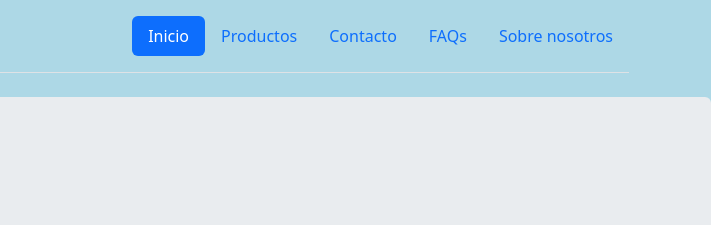
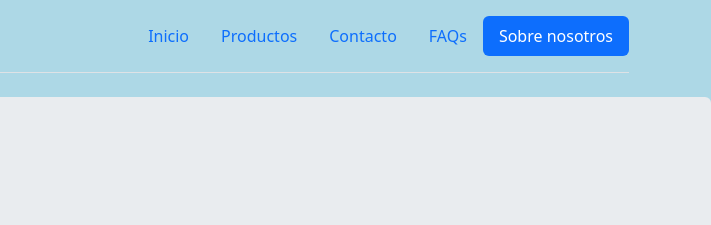
Before and after one commit to ClauRM/AccesoDatos_nodejs, a plain HTML site: page 002-Nodejs/002-ServidorWeb/006-WebFuncional/aboutme.html in a window 1280 px wide. Shown: the top 225 px of the page, 569-1280 px from the left. Drawn offline with nearby package versions, Linux system fonts and the light colour scheme.

Commit message:
Modificación clase bootstrap "nav-link active"

```diff
--- a/002-Nodejs/002-ServidorWeb/006-WebFuncional/aboutme.html
+++ b/002-Nodejs/002-ServidorWeb/006-WebFuncional/aboutme.html
@@ -22,11 +22,11 @@
             </a>
 
             <ul class="nav nav-pills">
-                <li class="nav-item"><a href="/" class="nav-link active" aria-current="page">Inicio</a></li>
+                <li class="nav-item"><a href="/" class="nav-link" aria-current="page">Inicio</a></li>
                 <li class="nav-item"><a href="/products" class="nav-link">Productos</a></li>
                 <li class="nav-item"><a href="/contact" class="nav-link">Contacto</a></li>
                 <li class="nav-item"><a href="/faqs" class="nav-link">FAQs</a></li>
-                <li class="nav-item"><a href="/aboutme" class="nav-link">Sobre nosotros</a></li>
+                <li class="nav-item"><a href="/aboutme" class="nav-link active">Sobre nosotros</a></li>
             </ul>
         </header>
     </div>
```
Also changed, not shown: 002-Nodejs/002-ServidorWeb/006-WebFuncional/contact.html (+2 -2 lines), 002-Nodejs/002-ServidorWeb/006-WebFuncional/faqs.html (+2 -2 lines), 002-Nodejs/002-ServidorWeb/006-WebFuncional/products.html (+2 -2 lines).
